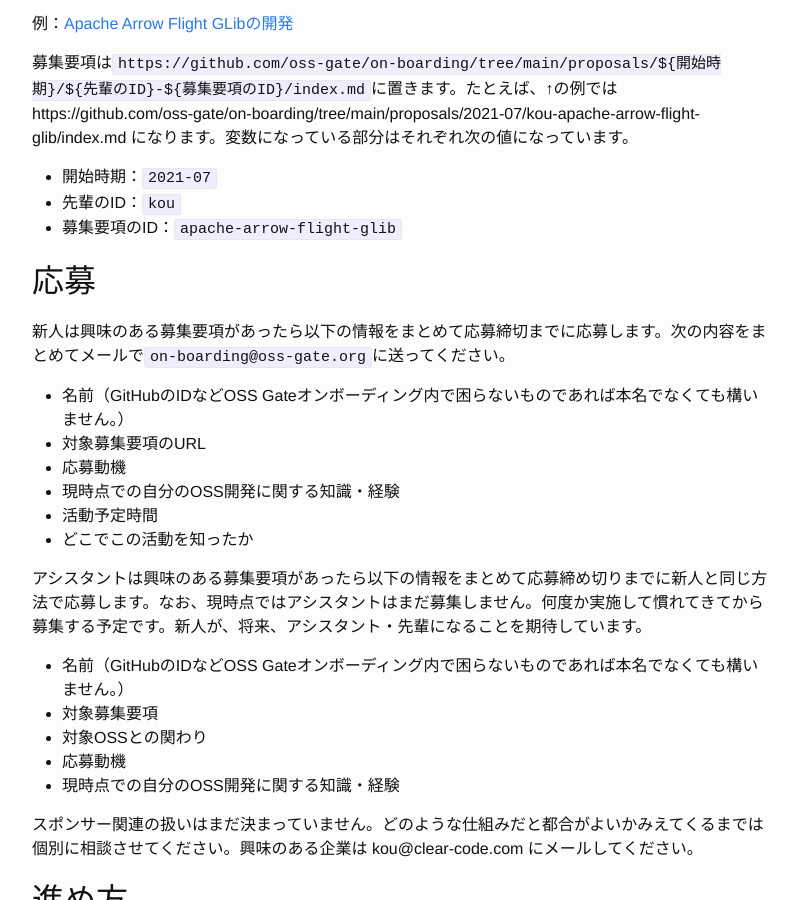
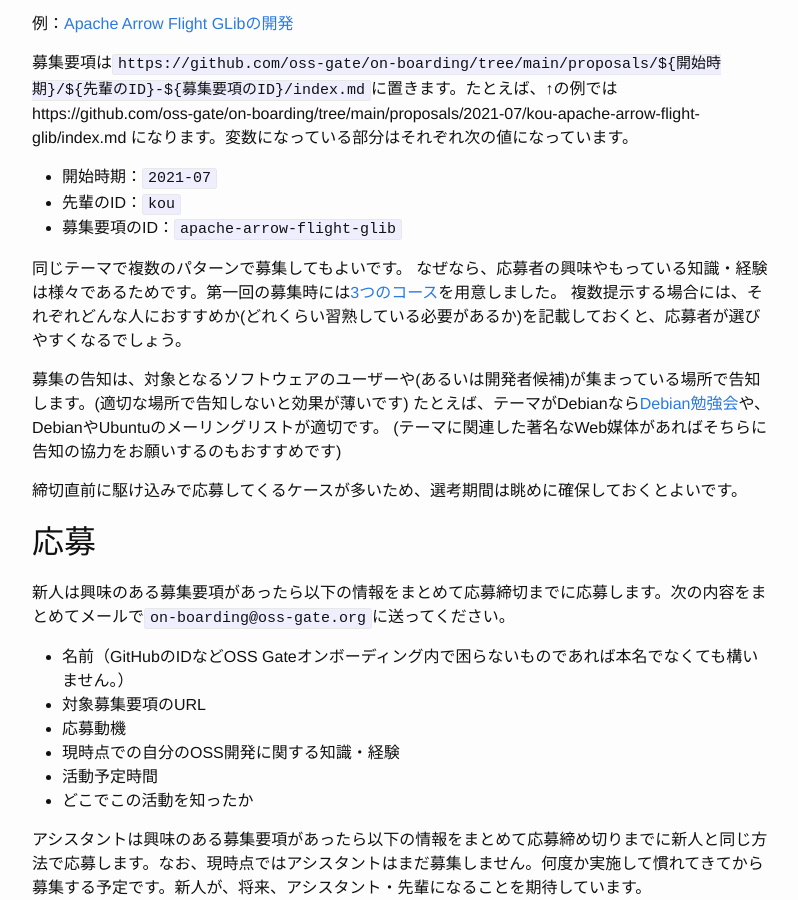
Before and after one commit to oss-gate/on-boarding, a Jekyll site: the page built from process/index.md, in a window 1280 px wide and 900 px high, scrolled down 1112 px. Shown: the whole window, without its empty margins (238-1036 px from the left). Built offline with Jekyll 4.4.1, drawn with Linux system fonts in a browser that asks for light colours; Markdown is read by kramdown in place of the engine named in the settings; comment, search, counter and statistics services are not loaded.

Commit message:
Add more explanation about application

```diff
--- a/process/index.md
+++ b/process/index.md
@@ -48,6 +48,16 @@ OSS Gateオンボーディングはある程度短い期間に集中的に実施
   * 先輩のID：`kou`
   * 募集要項のID：`apache-arrow-flight-glib`
 
+同じテーマで複数のパターンで募集してもよいです。
+なぜなら、応募者の興味やもっている知識・経験は様々であるためです。第一回の募集時には[3つのコース]({{ site.baseurl }}{% link proposals/2021-08/kenhys-maintain-debian-packages/index.md %}#overview)を用意しました。
+複数提示する場合には、それぞれどんな人におすすめか(どれくらい習熟している必要があるか)を記載しておくと、応募者が選びやすくなるでしょう。
+
+募集の告知は、対象となるソフトウェアのユーザーや(あるいは開発者候補)が集まっている場所で告知します。(適切な場所で告知しないと効果が薄いです)
+たとえば、テーマがDebianなら[Debian勉強会](https://tokyodebian-team.pages.debian.net/)や、DebianやUbuntuのメーリングリストが適切です。
+(テーマに関連した著名なWeb媒体があればそちらに告知の協力をお願いするのもおすすめです)
+
+締切直前に駆け込みで応募してくるケースが多いため、選考期間は眺めに確保しておくとよいです。
+
 ## 応募
 
 新人は興味のある募集要項があったら以下の情報をまとめて応募締切までに応募します。次の内容をまとめてメールで`on-boarding@oss-gate.org`に送ってください。
```
